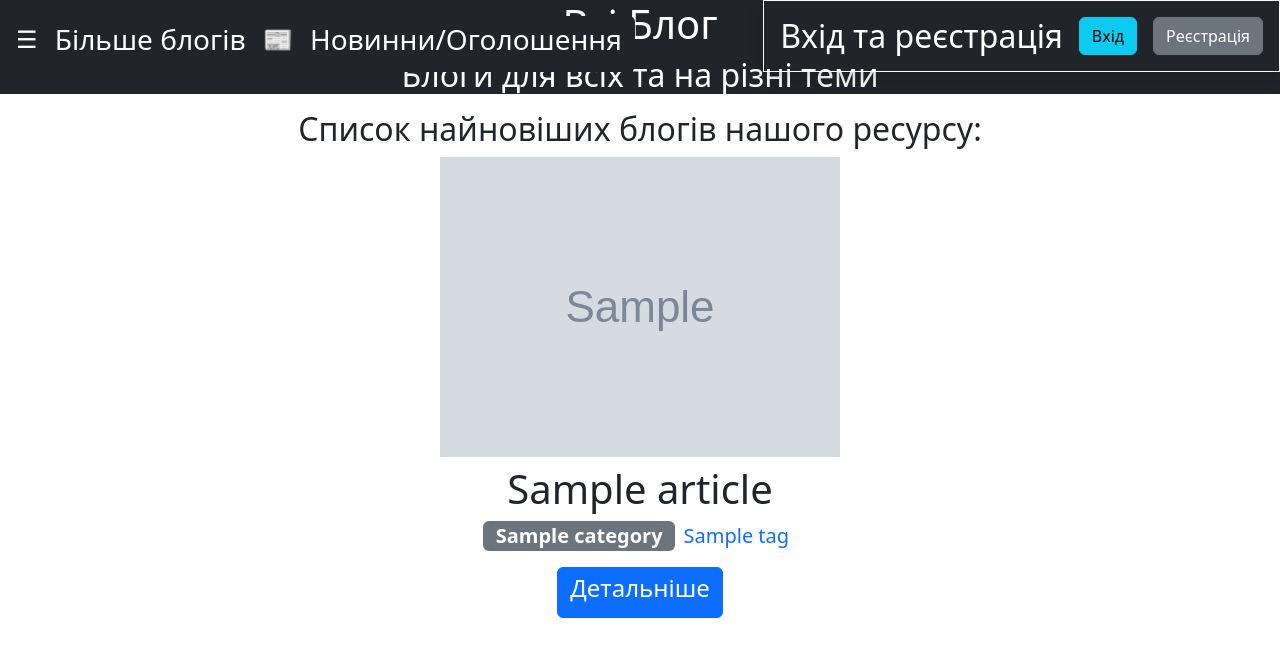
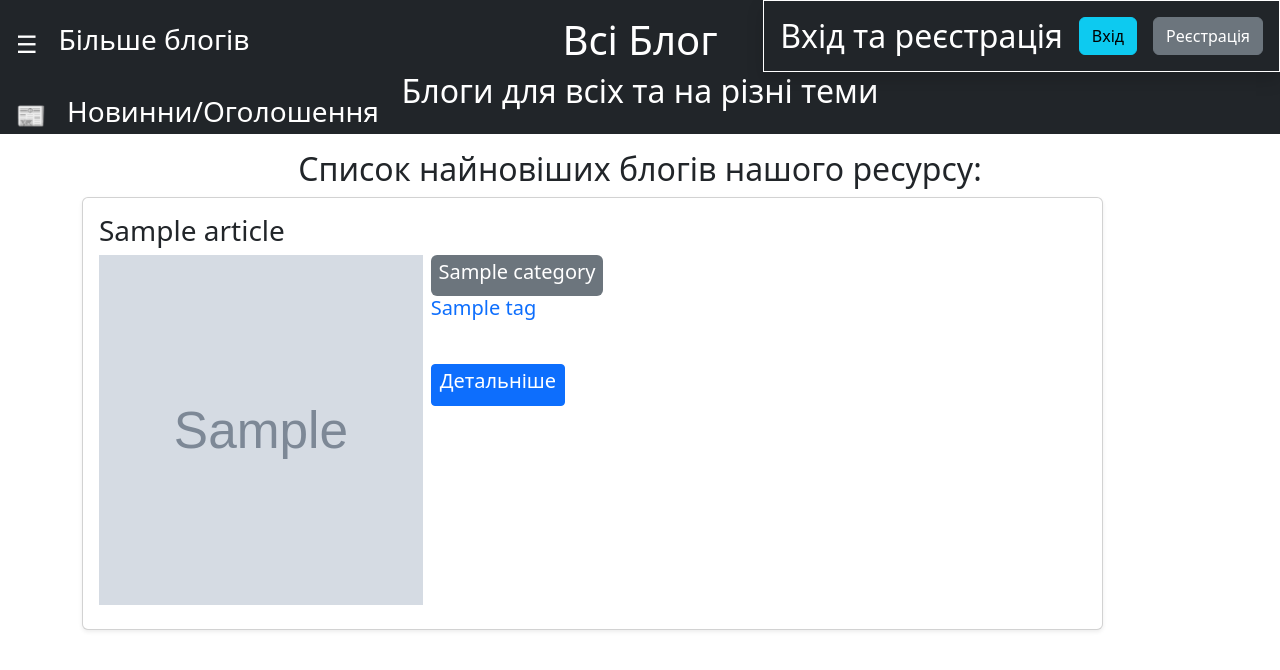
Before and after one commit to Andrew-arch477/Blog, a Django app: page / in a window 1280 px wide. Shown: the top 670 px of the page. Run offline with Django 5.2, Linux system fonts and the light colour scheme; tables that the repository leaves empty hold one stand-in row (values such as "Sample post"); grey boxes marked "Sample" are stand-in pictures.

Commit message:
Updated visuals.

```diff
--- a/blog/templates/Main_Page.html
+++ b/blog/templates/Main_Page.html
@@ -11,54 +11,26 @@
 
 <body>
 
-    <center>
-        <div class="text-white bg-dark">
+    <div class="bg-dark text-white position-relative p-3">
+        <div class="text-center">
             <h1>Всі Блог</h1>
             <h2>Блоги для всіх та на різні теми</h2>
         </div>
-    </center>
-    <p></p>
-    <center>
-        <h2>Список найновіших блогів нашого ресурсу:</h2>
-    </center>
 
-    <center>
-        <div class="row">
-            {% for article in articles %}
-            <div class="col-12 mb-3">
-                {%if article.image%}
-                    <img src="{{ article.image.url }}" class="img-fluid mb-2" alt="{{ article.name }}">
-                {% endif %}
-                <h1 class="mb-2">{{ article.name }}</h1>
-
-                <div class="mb-3">
-                    {% for category in article.category.all %}
-                        <span class="badge bg-secondary me-1" style="font-size: 1.25rem; padding: 0.3rem 0.8rem;">{{ category.name }}</span>
-                    {% endfor %}
-
-                    {% for tag in article.tags.all %}
-                        <span class="text-primary me-2" style="font-size: 1.25rem;">{{ tag.name }}</span>
-                    {% endfor %}
+        <div class="position-absolute top-0 start-0 p-3">
+            <div class="mb-3 d-flex align-items-center gap-2">
+                <span style="font-size: 1.5rem; color: white;">☰</span>
+                <a href="/articles/"><button class="btn text-white"><h3>Більше блогів</h3></button></a>
             </div>
 
-                <a href="{% url 'articles_detail_page' article.pk %}"><button class="btn btn-primary"><h4>Детальніше</h4></button></a>
-                <p></p>
+            <div class="d-flex align-items-center gap-2">
+                <span style="font-size: 1.5rem; color: white;">&#128240;</span>
+                <a href="/announcements/"><button class="btn text-white"><h3>Новинни/Оголошення</h3></button></a>
             </div>
-            {% endfor %}
         </div>
-    </center>
 
-    <center>
-        <div class="position-fixed top-0 start-0 p-3">
-            <span style="font-size: 1.5rem; color: white;">☰</span>
-            <a href="/articles/"><button class="btn text-white bg-dark"><h3>Більше блогів</h3></button></a>
-
-            <span style="font-size: 1.5rem; color: white;">&#128240</span>
-            <a href="/announcements/"><button class="btn text-white bg-dark"><h3>Новинни/Оголошення</h3></button></a>
-        </div>
-    </center>
-
-    <div class="position-fixed top-0 end-0 p-3 shadow" style="z-index: 1050; background-color: dark; border: 1px solid white; color: white;">
+        <div class="position-absolute top-0 end-0 p-3 shadow"
+            style="border: 1px solid white; background-color: #212529;">
             <div class="d-flex align-items-center gap-3">
                 <h2 class="mb-0">Вхід та реєстрація</h2>
                 {% if user.is_authenticated %}
@@ -70,6 +42,50 @@
                 <a href="/registration/" class="btn btn-secondary">Реєстрація</a>
             </div>
         </div>
+    </div>
+
+    <p></p>
+
+    <center>
+        <h2>Список найновіших блогів нашого ресурсу:</h2>
+    </center>
+
+    <div class="container">
+        <div id="articles-container">
+            <div class="row">
+                {% for article in articles %}
+                <div class="col-11 mb-3">
+                    <div class="card shadow-sm">
+                        <div class="card-body">
+                            <h3 class="card-title">{{ article.name }}</h3>
+
+                            <div class="row g-2 align-items-start">
+                                {% if article.image %}
+                                <div class="col-md-4">
+                                    <img src="{{ article.image.url }}" class="img-fluid mb-2" alt="{{ article.name }}" style="width:350px;height:350px;">
+                                </div>
+                                {% endif %}
+
+                                <div class="col-md-8">
+                                    <div class="mb-2">
+                                        {% for category in article.category.all %}
+                                            <span class="badge bg-secondary me-1"><h5>{{ category.name }}</h5></span>
+                                        {% endfor %}
+                                        {% for tag in article.tags.all %}
+                                            <span class="text-primary me-2"><h5>{{ tag.name }}</h5></span>
+                                        {% endfor %}
+                                    </div>
+                                    <a href="{% url 'articles_detail_page' article.pk %}" class="btn btn-primary btn-sm d-inline-block w-auto mt-1"><h5>Детальніше</h5></a>
+                                </div>
+                            </div>
+
+                        </div>
+                    </div>
+                </div>
+                {% endfor %}
+            </div>
+        </div>
+    </div>
 
     <script src="https://cdn.jsdelivr.net/npm/bootstrap@5.3.5/dist/js/bootstrap.bundle.min.js" integrity="sha384-k6d4wzSIapyDyv1kpU366/PK5hCdSbCRGRCMv+eplOQJWyd1fbcAu9OCUj5zNLiq" crossorigin="anonymous"></script>
 
```
Also changed, not shown: blog/templates/All_Article.html (+14 -5 lines). Lines whose indentation alone changed are shown as unchanged.
